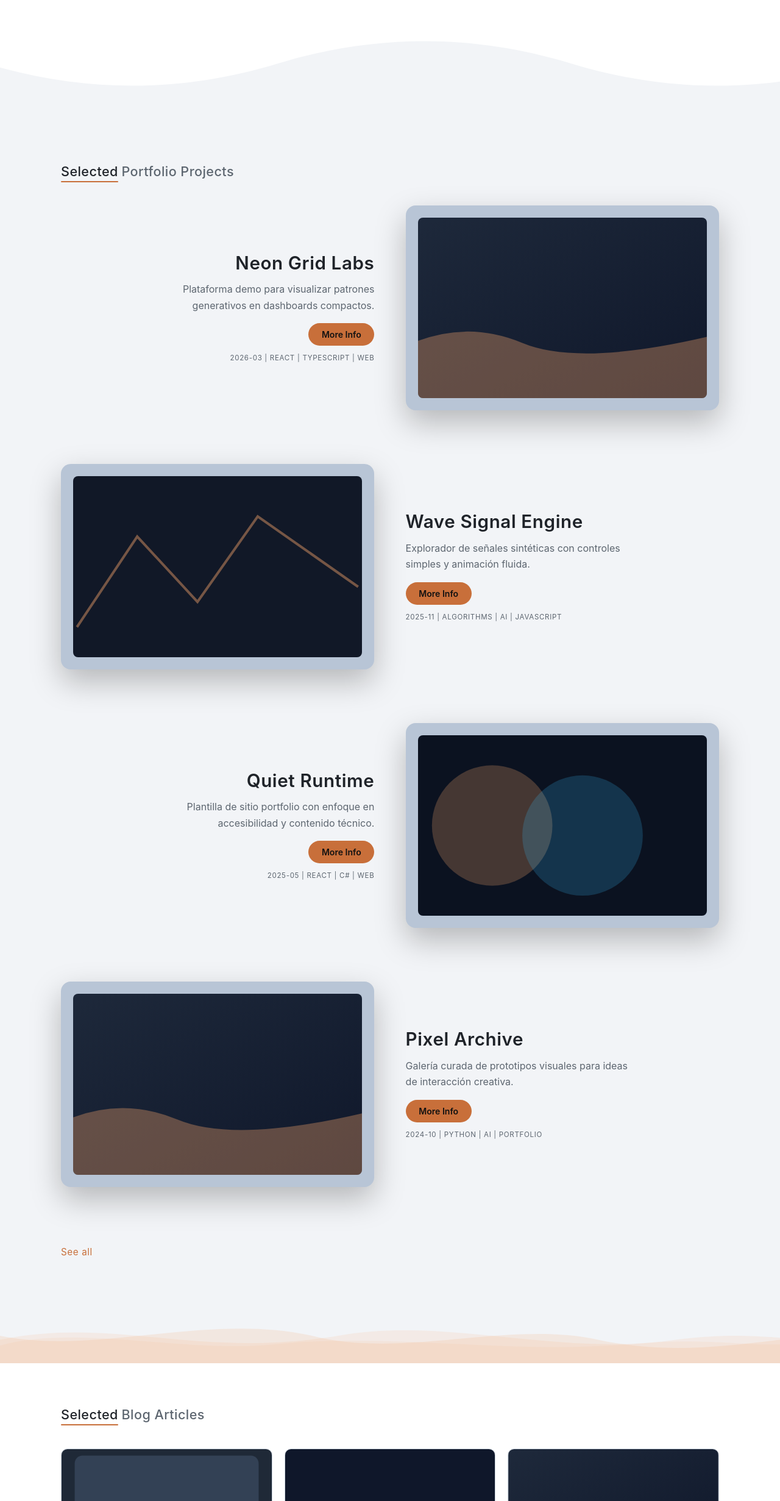
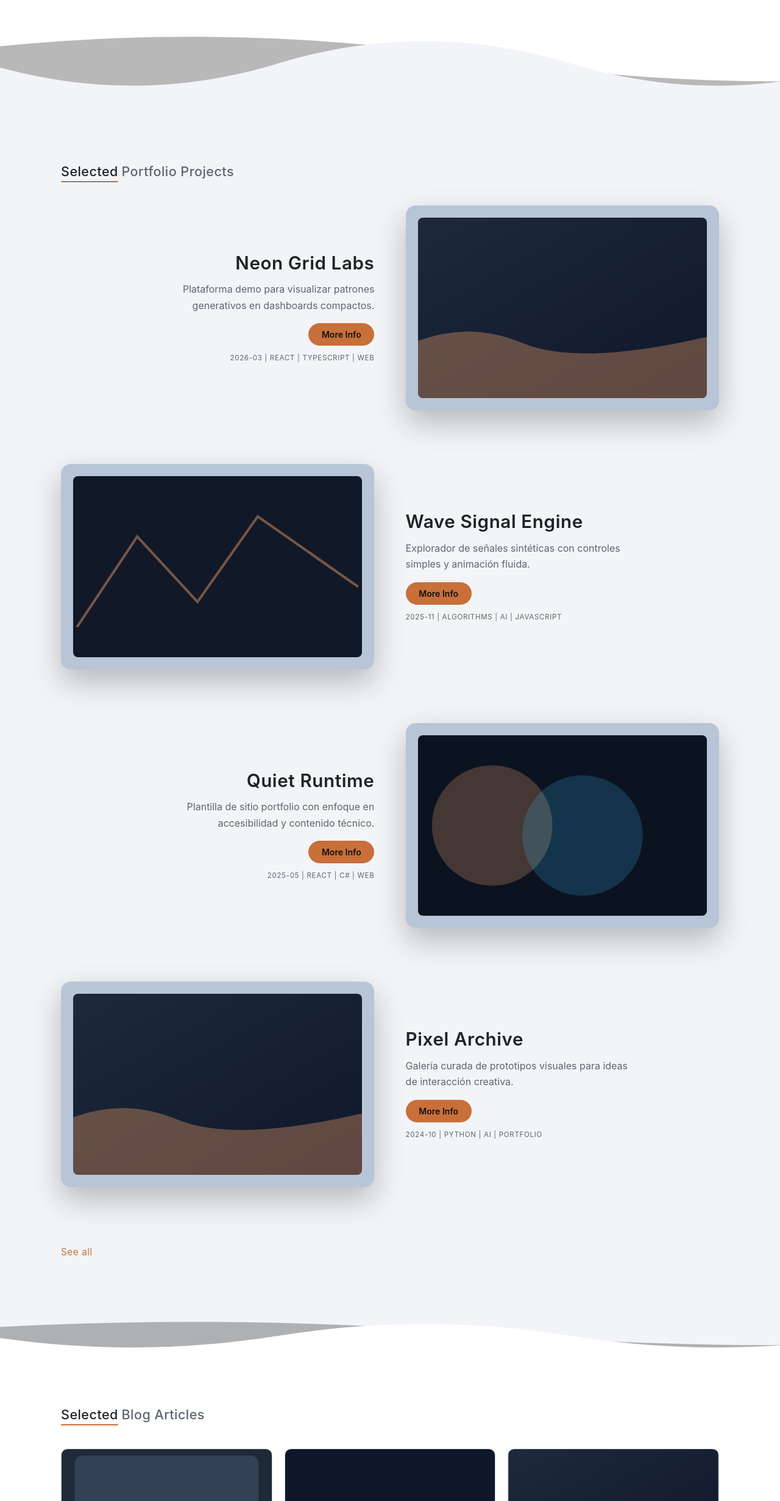
Before and after one commit to andresbadillo/andresbadillo.co, a React (Vite) app: page / in a window 1280 px wide. Shown: the part 1524-3986 px from the top of the page at 61% size. Built offline with nearby package versions, Linux system fonts and the light colour scheme.

Commit message:
Arreglos de estilo en los divisores de sección

```diff
--- a/src/components/Dividers/CanvasBarsDivider.module.scss
+++ b/src/components/Dividers/CanvasBarsDivider.module.scss
@@ -1,5 +1,12 @@
+.wrap {
+  width: 100%;
+  /* Mismo fondo que .blogBand (Selected Blog Articles) */
+  background: var(--home-hero-bg);
+}
+
 .canvas {
+  display: block;
   width: 100%;
-  height: 120px;
-  display: block;
+  /* Misma altura que la barra más alta: 15 + 12 + 26 (lift máximo) */
+  height: 53px;
 }
--- a/src/components/Dividers/CanvasBarsDivider.tsx
+++ b/src/components/Dividers/CanvasBarsDivider.tsx
@@ -1,5 +1,8 @@
 import { useEffect, useRef } from "react";
 import styles from "./CanvasBarsDivider.module.scss";
+
+/** Altura máxima de una barra: 15 + sin*12 + lift, con lift ≤ 26 → 53px */
+const BAR_MAX_PX = 53;
 
 export function CanvasBarsDivider() {
   const canvasRef = useRef<HTMLCanvasElement | null>(null);
@@ -45,12 +48,15 @@ export function CanvasBarsDivider() {
   }, []);
 
   return (
+    <div className={styles.wrap}>
       <canvas
         ref={canvasRef}
         className={styles.canvas}
         onMouseMove={(e) => (mouseX.current = e.nativeEvent.offsetX)}
         onMouseLeave={() => (mouseX.current = -999)}
         aria-hidden="true"
+        height={BAR_MAX_PX}
       />
+    </div>
   );
 }
--- a/src/components/Dividers/SvgWavesDivider.module.scss
+++ b/src/components/Dividers/SvgWavesDivider.module.scss
@@ -1,10 +1,60 @@
 .wrap {
+  position: relative;
   width: 100%;
+  height: clamp(80px, 12vw, 90px);
   overflow: hidden;
+  /* Continúa el portfolio (--bg); la onda frontal pinta hacia el blog (--home-hero-bg) */
+  background: var(--bg);
+  isolation: isolate;
 }
 
-.svg {
-  display: block;
-  width: 100%;
-  height: 90px;
+.waveMain {
+  position: absolute;
+  left: -25%;
+  top: 0;
+  width: 150%;
+  height: 100%;
+  fill: var(--home-hero-bg);
+  will-change: transform;
+  animation: svgWavesDividerMain 3.8s ease-in-out infinite alternate;
+  z-index: 1;
+  pointer-events: none;
 }
+
+.waveSub {
+  position: absolute;
+  left: -25%;
+  top: 0;
+  width: 150%;
+  height: 100%;
+  fill: color-mix(in srgb, var(--bg) 72%, #000);
+  will-change: transform;
+  animation: svgWavesDividerSub 5.75s ease-in-out infinite alternate;
+  z-index: 0;
+  pointer-events: none;
+}
+
+@keyframes svgWavesDividerMain {
+  0% {
+    transform: translateX(-12.6%) translateY(0);
+  }
+  100% {
+    transform: translateX(12.6%) translateY(0);
+  }
+}
+
+@keyframes svgWavesDividerSub {
+  0% {
+    transform: translateX(-9%) translateY(0);
+  }
+  100% {
+    transform: translateX(9%) translateY(0);
+  }
+}
+
+@media (prefers-reduced-motion: reduce) {
+  .waveMain,
+  .waveSub {
+    animation: none;
+  }
+}
--- a/src/components/Dividers/SvgWavesDivider.tsx
+++ b/src/components/Dividers/SvgWavesDivider.tsx
@@ -1,12 +1,17 @@
 import styles from "./SvgWavesDivider.module.scss";
 
+/**
+ * Transición portfolio (--bg) → blog (--home-hero-bg): misma geometría que heroPortfolioDivider
+ * (escala viewBox 1200×140), doble capa animada; colores adaptados al sentido del gradiente.
+ */
 export function SvgWavesDivider() {
   return (
     <div className={styles.wrap} aria-hidden="true">
-      <svg className={styles.svg} viewBox="0 0 1200 140" preserveAspectRatio="none">
-        <path d="M0,70 C150,120 320,10 480,70 C620,130 780,30 920,80 C1020,115 1100,100 1200,80 L1200,140 L0,140 Z" fill="rgba(242,163,107,0.16)" />
-        <path d="M0,80 C180,20 300,130 520,70 C690,20 860,125 1040,80 C1110,65 1160,70 1200,75 L1200,140 L0,140 Z" fill="rgba(242,163,107,0.12)" />
-        <path d="M0,95 C120,40 280,115 420,92 C600,60 790,120 980,90 C1080,75 1140,95 1200,92 L1200,140 L0,140 Z" fill="rgba(242,163,107,0.09)" />
+      <svg className={styles.waveSub} viewBox="0 0 1200 140" preserveAspectRatio="none">
+        <path d="M0,64.17 C200,24.5 400,24.5 600,64.17 C800,103.83 1000,103.83 1200,64.17 L1200,140 L0,140 Z" />
+      </svg>
+      <svg className={styles.waveMain} viewBox="0 0 1200 140" preserveAspectRatio="none">
+        <path d="M0,70 C100,30.33 200,30.33 300,70 C400,109.67 500,109.67 600,70 C700,30.33 800,30.33 900,70 C1000,109.67 1100,109.67 1200,70 L1200,140 L0,140 Z" />
       </svg>
     </div>
   );
--- a/src/pages/Home/HomePage.module.scss
+++ b/src/pages/Home/HomePage.module.scss
@@ -263,12 +263,35 @@
   pointer-events: none;
 }
 
+/* Detrás de la principal (z-0): misma escala vertical; menos ciclos; un pelín más arriba para franja visible bajo el hero */
+.heroPortfolioWaveSub {
+  position: absolute;
+  left: -25%;
+  top: 0;
+  width: 150%;
+  height: 100%;
+  fill: color-mix(in srgb, var(--home-hero-bg) 72%, #000);
+  will-change: transform;
+  animation: waveSlideSub 5.75s ease-in-out infinite alternate;
+  z-index: 0;
+  pointer-events: none;
+}
+
 @keyframes waveSlide {
   0% {
     transform: translateX(-12.6%) translateY(0);
   }
   100% {
     transform: translateX(12.6%) translateY(0);
+  }
+}
+
+@keyframes waveSlideSub {
+  0% {
+    transform: translateX(-9%) translateY(0);
+  }
+  100% {
+    transform: translateX(9%) translateY(0);
   }
 }
 
@@ -501,7 +524,8 @@
 }
 
 @media (prefers-reduced-motion: reduce) {
-  .heroPortfolioWave {
+  .heroPortfolioWave,
+  .heroPortfolioWaveSub {
     animation: none;
   }
 }
--- a/src/pages/Home/HomePage.tsx
+++ b/src/pages/Home/HomePage.tsx
@@ -257,6 +257,10 @@ export function HomePage() {
 
       <div className={styles.portfolioBand}>
         <div className={styles.heroPortfolioDivider} aria-hidden="true">
+          {/* Detrás de la onda principal: misma amplitud, mitad de frecuencia (2 vs 4 ciclos); borde ~10px más arriba para que se vea la franja */}
+          <svg className={styles.heroPortfolioWaveSub} viewBox="0 0 1440 240" preserveAspectRatio="none">
+            <path d="M0,110 C240,42 480,42 720,110 C960,178 1200,178 1440,110 L1440,240 L0,240 Z" />
+          </svg>
           <svg className={styles.heroPortfolioWave} viewBox="0 0 1440 240" preserveAspectRatio="none">
             <path d="M0,120 C120,52 240,52 360,120 C480,188 600,188 720,120 C840,52 960,52 1080,120 C1200,188 1320,188 1440,120 L1440,240 L0,240 Z" />
           </svg>
```
Also changed, not shown: 1 other file (tests, documents, lock files or other folders). Lines whose indentation alone changed are shown as unchanged.
